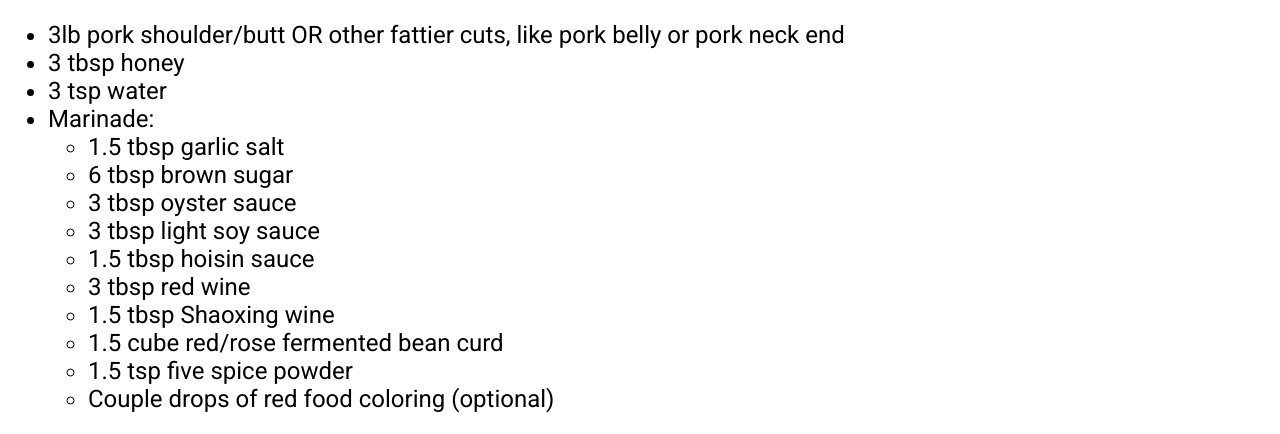
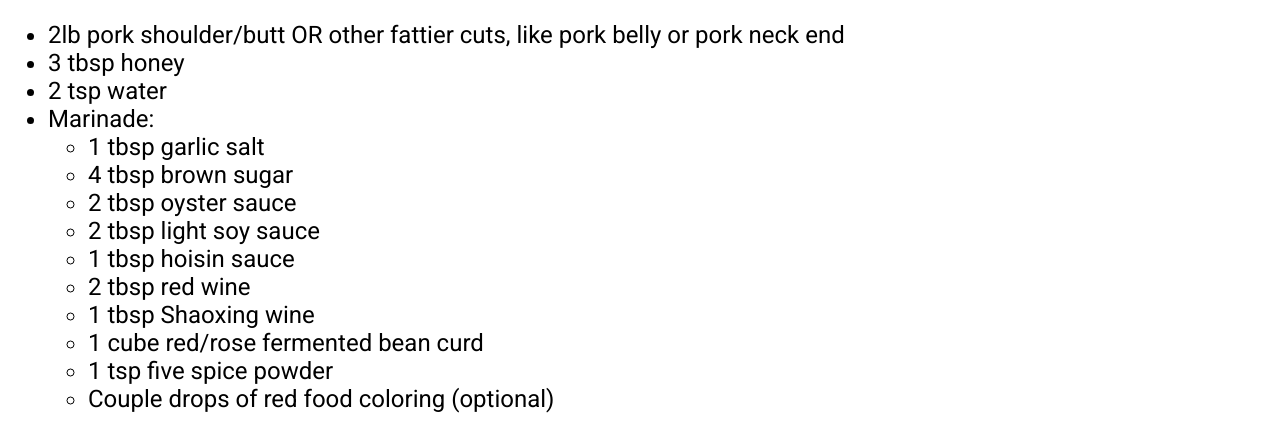
Before and after one commit to chai-jay/chai-jay.github.io, a plain HTML site: page recipes/char-siu.html in a window 1280 px wide. Shown: the part 131-565 px from the top of the page. Drawn offline with Linux system fonts and the light colour scheme.

Commit message:
Update char siu recipe for 2lb pork.

```diff
--- a/recipes/char-siu.html
+++ b/recipes/char-siu.html
@@ -12,21 +12,21 @@
 
 <h2>Ingredients</h2>
 <ul>
-    <li>3lb pork shoulder/butt OR other fattier cuts, like pork belly or pork neck end</li>
+    <li>2lb pork shoulder/butt OR other fattier cuts, like pork belly or pork neck end</li>
     <li>3 tbsp honey</li>
-    <li>3 tsp water</li>
+    <li>2 tsp water</li>
     <li>
         <p id="marinade">Marinade:</p>
         <ul>
-            <li>1.5 tbsp garlic salt</li>
-            <li>6 tbsp brown sugar</li>
-            <li>3 tbsp oyster sauce</li>
-            <li>3 tbsp light soy sauce</li>
-            <li>1.5 tbsp hoisin sauce</li>
-            <li>3 tbsp red wine</li>
-            <li>1.5 tbsp Shaoxing wine</li>
-            <li>1.5 cube red/rose fermented bean curd</li>
-            <li>1.5 tsp five spice powder</li>
+            <li>1 tbsp garlic salt</li>
+            <li>4 tbsp brown sugar</li>
+            <li>2 tbsp oyster sauce</li>
+            <li>2 tbsp light soy sauce</li>
+            <li>1 tbsp hoisin sauce</li>
+            <li>2 tbsp red wine</li>
+            <li>1 tbsp Shaoxing wine</li>
+            <li>1 cube red/rose fermented bean curd</li>
+            <li>1 tsp five spice powder</li>
             <li>Couple drops of red food coloring (optional)</li>
         </ul>
     </li>
```
